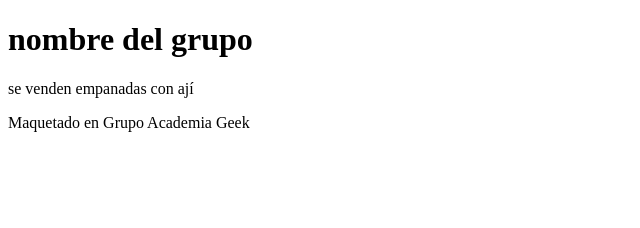
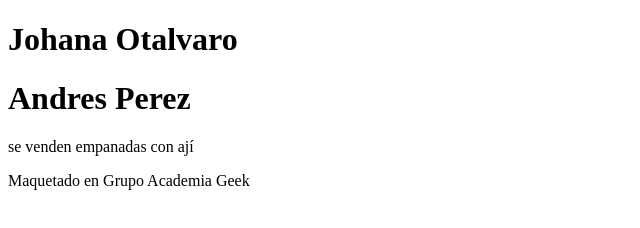
Before and after one commit to JohaOtalv/WorkShop_GitHub, a plain HTML site: page Index.html in a window 1280 px wide. Shown: the whole page, without its empty margins (0-640 px from the left). Drawn offline with Linux system fonts and the light colour scheme.

Commit message:
lo logre subir

```diff
--- a/Index.html
+++ b/Index.html
@@ -10,7 +10,8 @@
 
 <body>
     <header>
-        <h1> nombre del grupo</h1>
+        <h1>Johana Otalvaro</h1>
+        <h1>Andres Perez</h1>
     </header>
     <main>
         <section class="motivacion">
```
